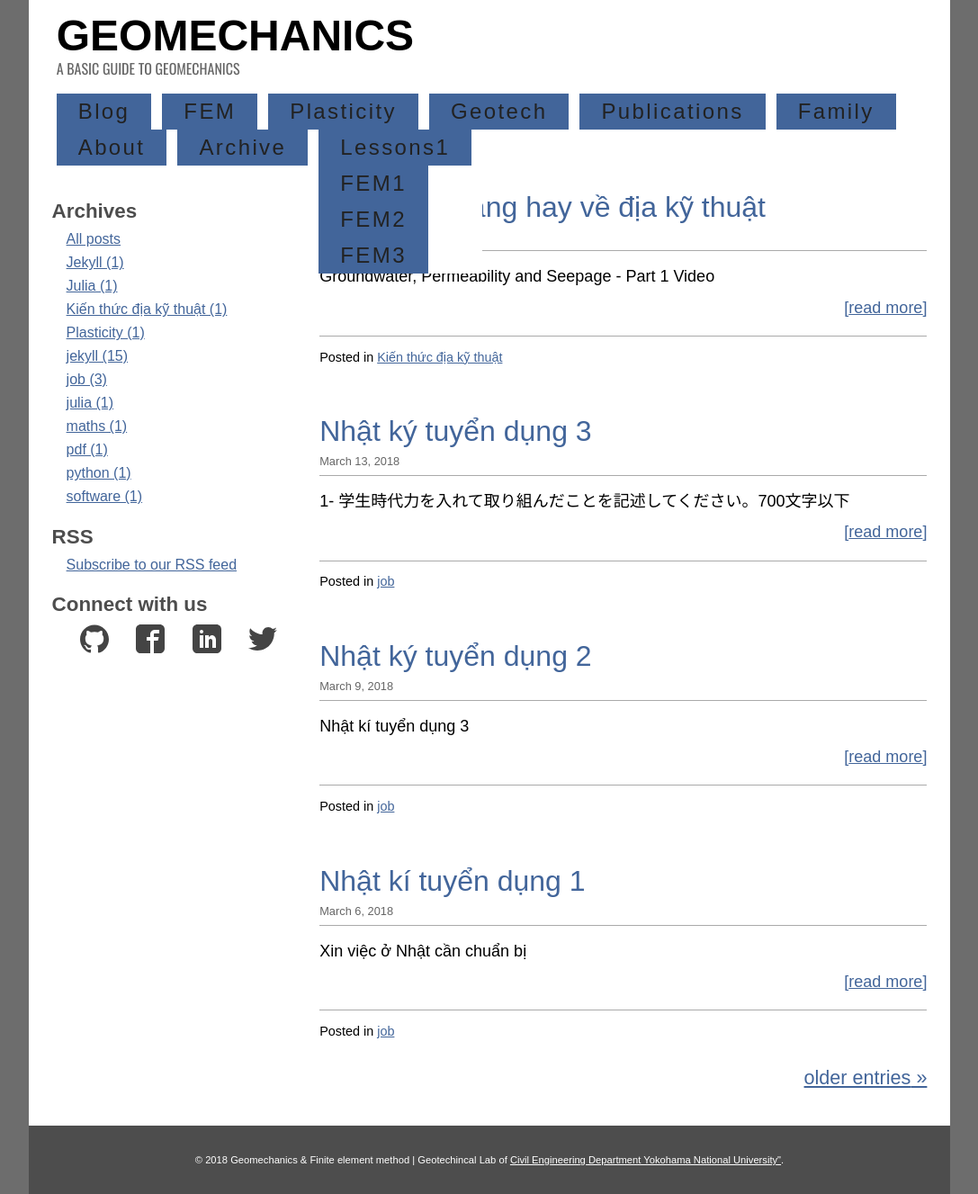
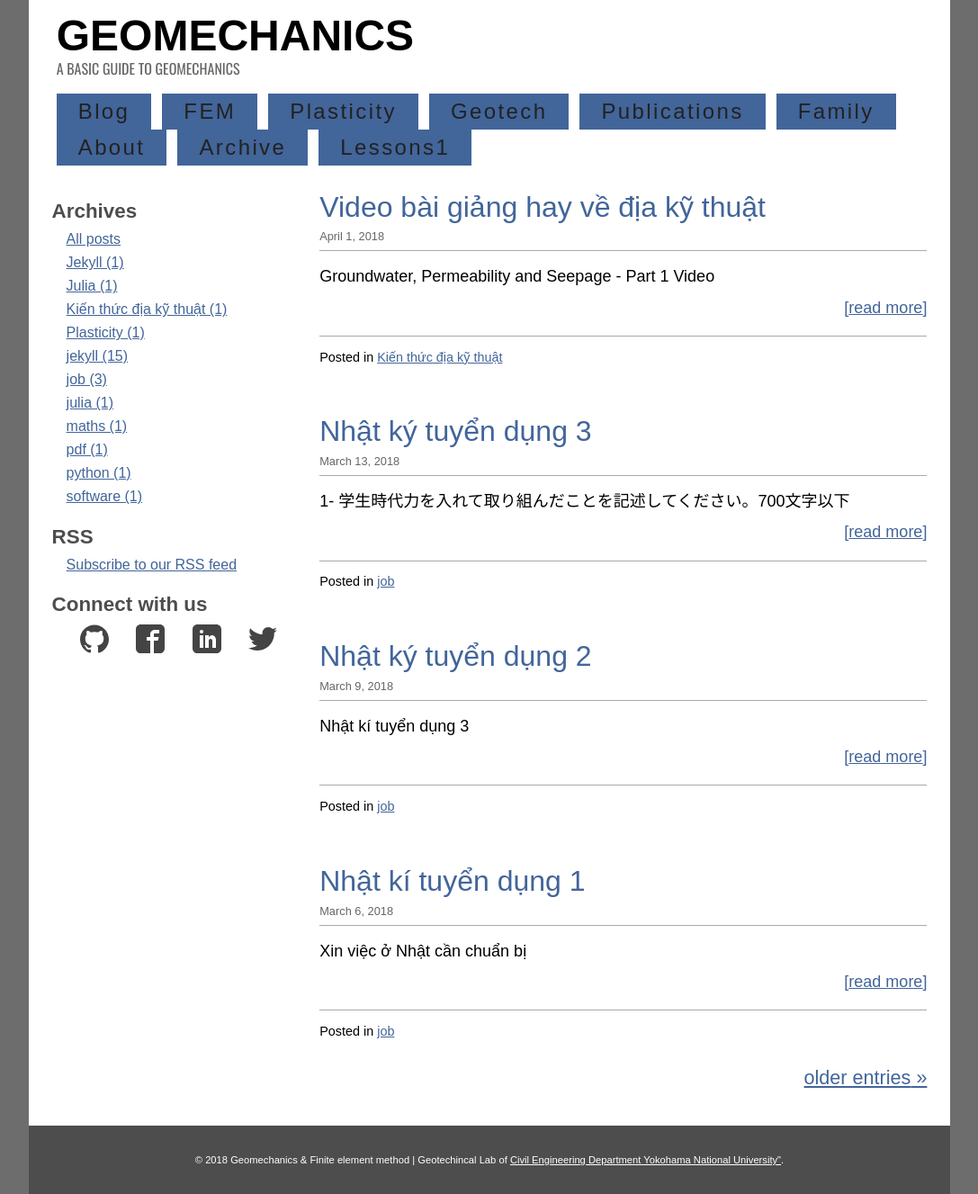
Before and after one commit to quangvunp/geomechanics, a Jekyll site: the page built from index.html, in a window 1280 px wide. Shown: the whole page at 90% size, without its empty margins (96-1183 px from the left). Built offline with Jekyll 4.4.1, drawn with Linux system fonts in a browser that asks for light colours; the list of posts is cut into pages by our own code.

Commit message:
Update main.css

```diff
--- a/css/main.css
+++ b/css/main.css
@@ -802,9 +802,14 @@
 }
 
 nav  ul li ul {
-	display: block;
+	display: none;
 	position: absolute;
 	background-color: #fff;
+
+}
+
+nav  ul li:hover ul {
+	display: block;
 }
 
 nav  ul li ul li a{
```
